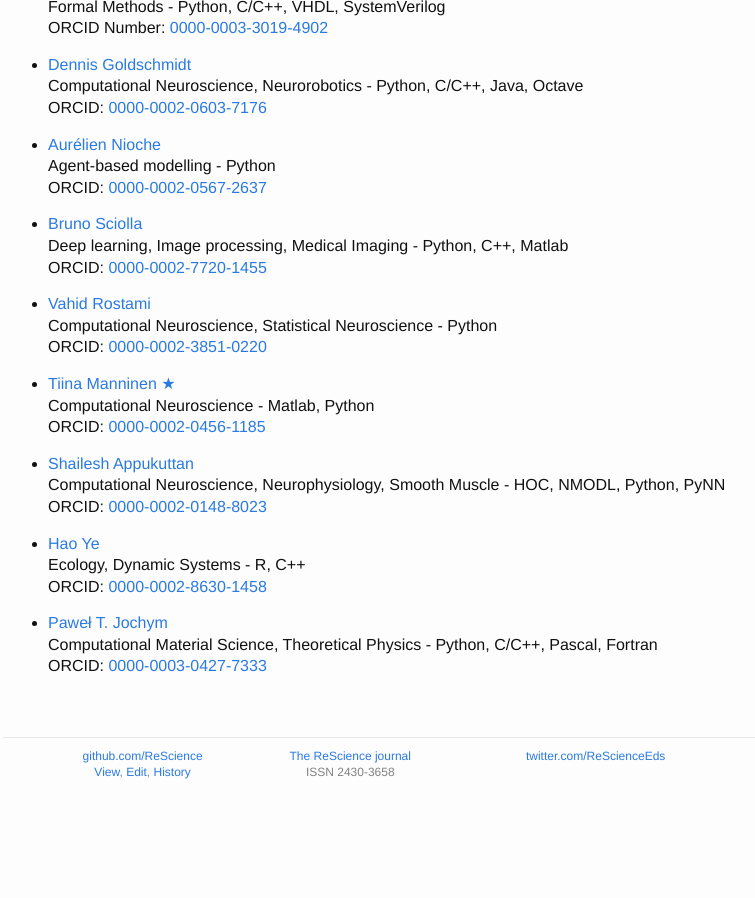
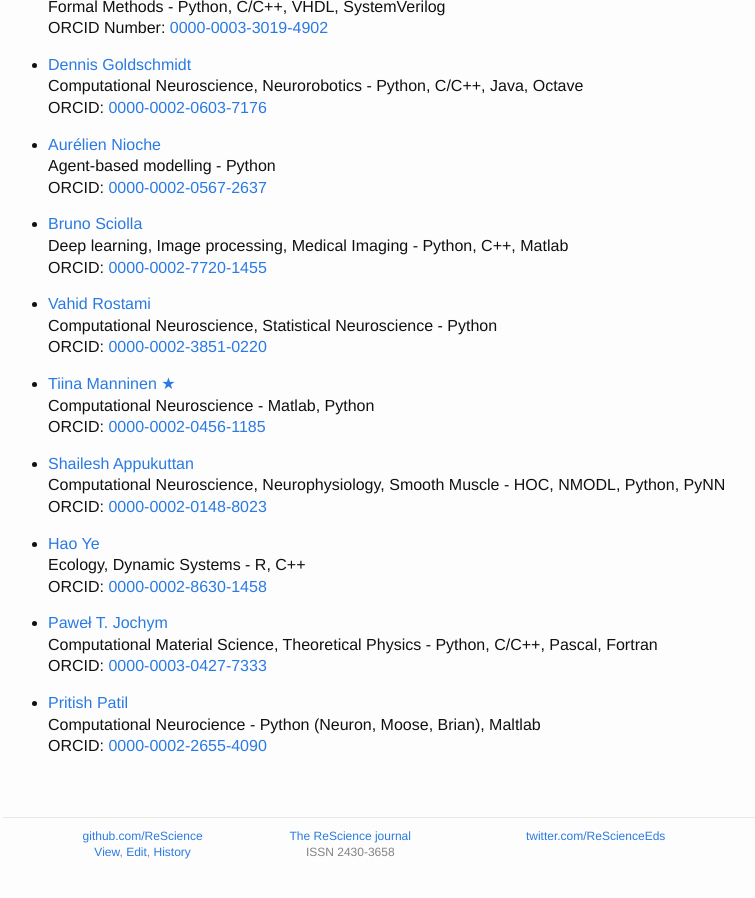
Before and after one commit to ReScience/rescience.github.io, a Jekyll site: the page built from 04-board.md, in a window 1280 px wide and 900 px high, scrolled down 7488 px. Shown: the whole window, without its empty margins (252-1007 px from the left). Built offline with Jekyll 4.4.1, drawn with Linux system fonts in a browser that asks for light colours; our own code applies the rules of GitHub Pages for plain Markdown files; before the commit the page ends 8308 px from its top, so only the background shows below that.

Commit message:
Added Pritish Patil

```diff
--- a/04-board.md
+++ b/04-board.md
@@ -459,3 +459,7 @@ accepts submissions in other open source languages.
 * [Paweł T. Jochym](https://github.com/jochym)
   Computational Material Science, Theoretical Physics - Python, C/C++, Pascal, Fortran
   ORCID: [0000-0003-0427-7333](https://orcid.org/0000-0003-0427-7333)
+
+* [Pritish Patil](https://github.com/iampritishpatil)
+  Computational Neurocience - Python (Neuron, Moose, Brian), Maltlab
+  ORCID: [0000-0002-2655-4090](orcid.org/0000-0002-2655-4090)
```
